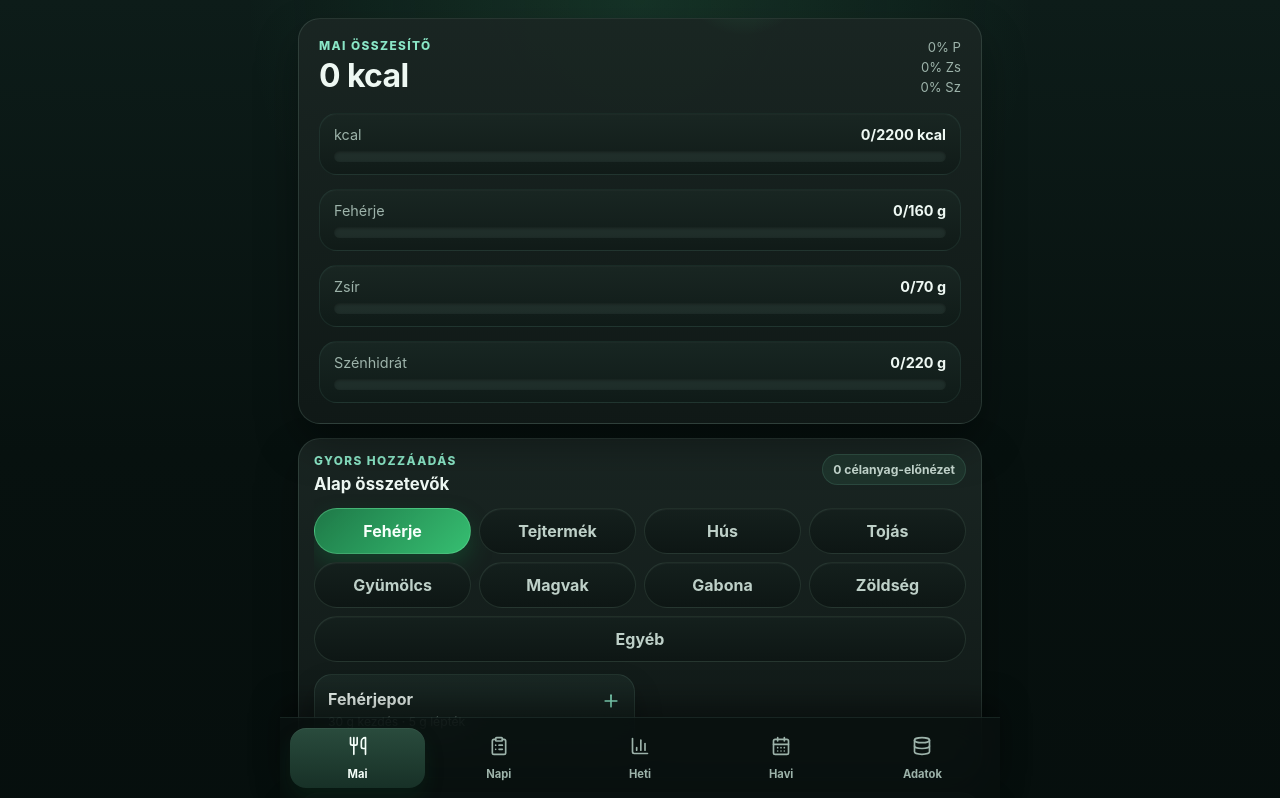
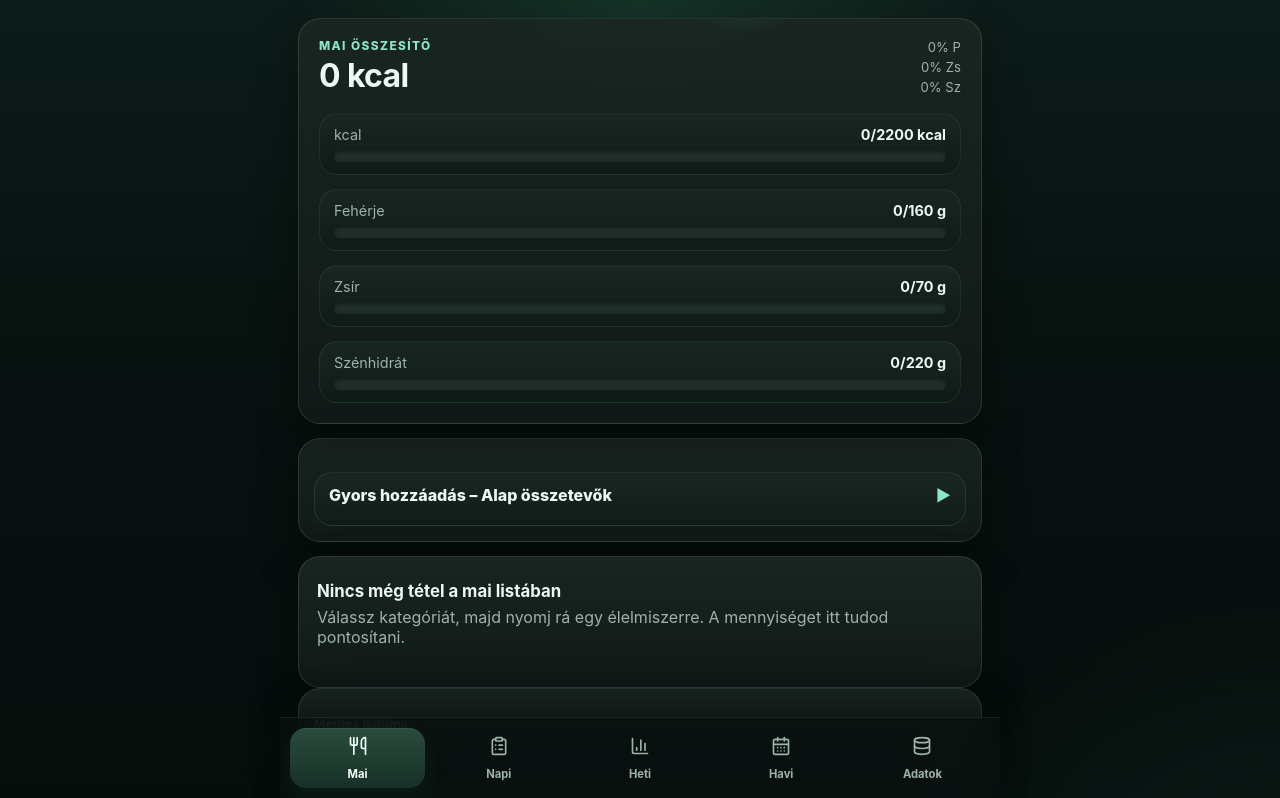
Before and after one commit to tonetttoman/makro-app, a React (Vite) app: page / in a window 1280 px wide. Shown: the top 798 px of the page. Built offline with nearby package versions, Linux system fonts and the light colour scheme.

Commit message:
make quick add panel collapsible

```diff
--- a/src/App.jsx
+++ b/src/App.jsx
@@ -106,6 +106,7 @@ function upsertDailyLog(dailyLogs, date, totals) {
 export default function App() {
   const [activeView, setActiveView] = useState("today");
   const [activeCategory, setActiveCategory] = useState(FOOD_CATEGORIES[0]);
+  const [isQuickAddOpen, setIsQuickAddOpen] = useState(false);
   const [foods, setFoods] = useLocalStorage(FOODS_KEY, FOODS);
   const [workspace, setWorkspace] = useLocalStorage(WORKSPACE_KEY, { date: todayKey, entries: [] });
   const [supplements, setSupplements] = useLocalStorage(SUPPLEMENTS_KEY, SUPPLEMENTS);
@@ -217,15 +218,24 @@ export default function App() {
           <MacroSummary totals={totals} targets={targets} />
 
           <section className="panel">
-            <div className="panel__header">
-              <div>
-                <p className="eyebrow">Gyors hozzáadás</p>
-                <h2>Alap összetevők</h2>
-              </div>
-              <span className="badge">{Object.keys(targetNutrients).length} célanyag-előnézet</span>
-            </div>
-            <CategoryPicker categories={FOOD_CATEGORIES} activeCategory={activeCategory} onSelect={setActiveCategory} />
-            <FoodGrid foods={visibleFoods} dailyAmounts={todayFoodAmounts} onAdd={handleAddFood} />
+            <button
+              className="collapsible-header"
+              type="button"
+              onClick={() => setIsQuickAddOpen((current) => !current)}
+              aria-expanded={isQuickAddOpen}
+            >
+              <span>Gyors hozzáadás – Alap összetevők</span>
+              <strong>{isQuickAddOpen ? "▼" : "▶"}</strong>
+            </button>
+            {isQuickAddOpen && (
+              <>
+                <div className="panel__header panel__header--compact">
+                  <span className="badge">{Object.keys(targetNutrients).length} célanyag-előnézet</span>
+                </div>
+                <CategoryPicker categories={FOOD_CATEGORIES} activeCategory={activeCategory} onSelect={setActiveCategory} />
+                <FoodGrid foods={visibleFoods} dailyAmounts={todayFoodAmounts} onAdd={handleAddFood} />
+              </>
+            )}
           </section>
 
           <DailyEntryList foods={foods} entries={todayEntries} onAmountChange={handleAmountChange} onRemove={handleRemove} />
```
